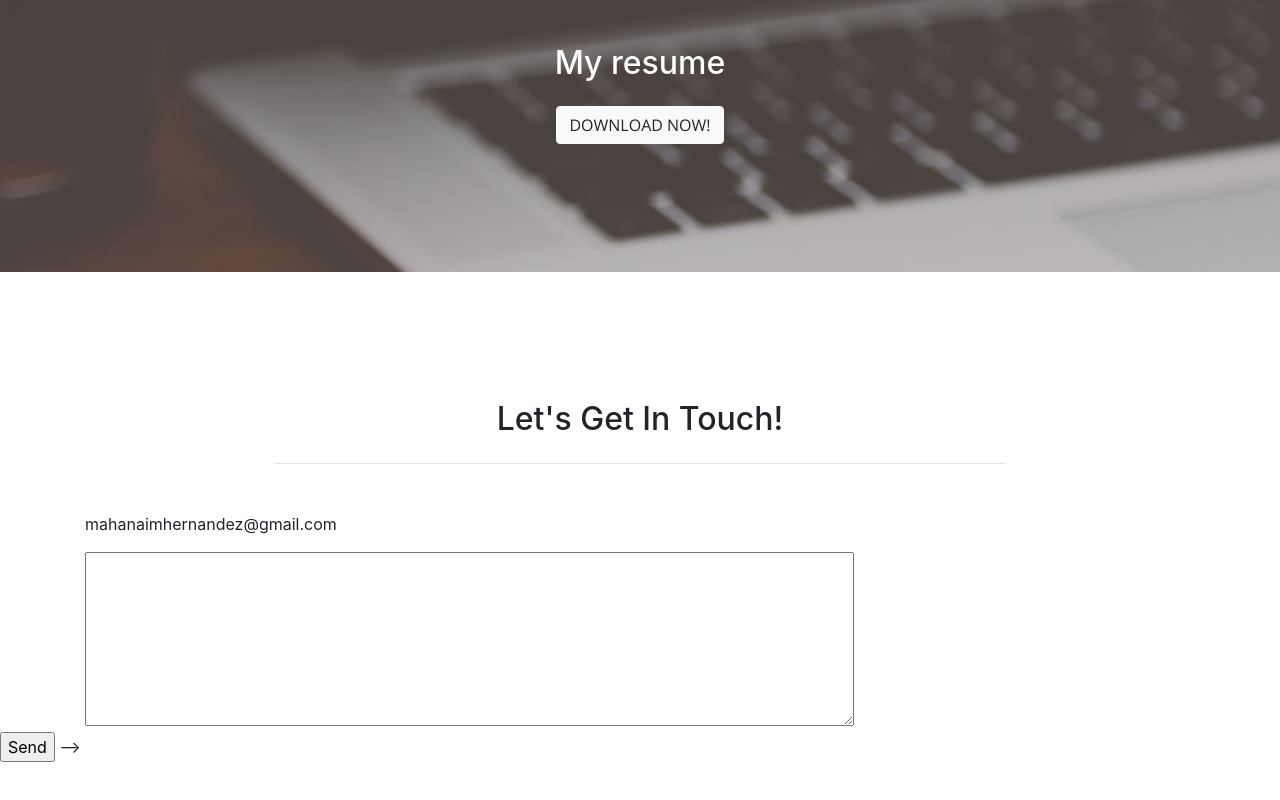
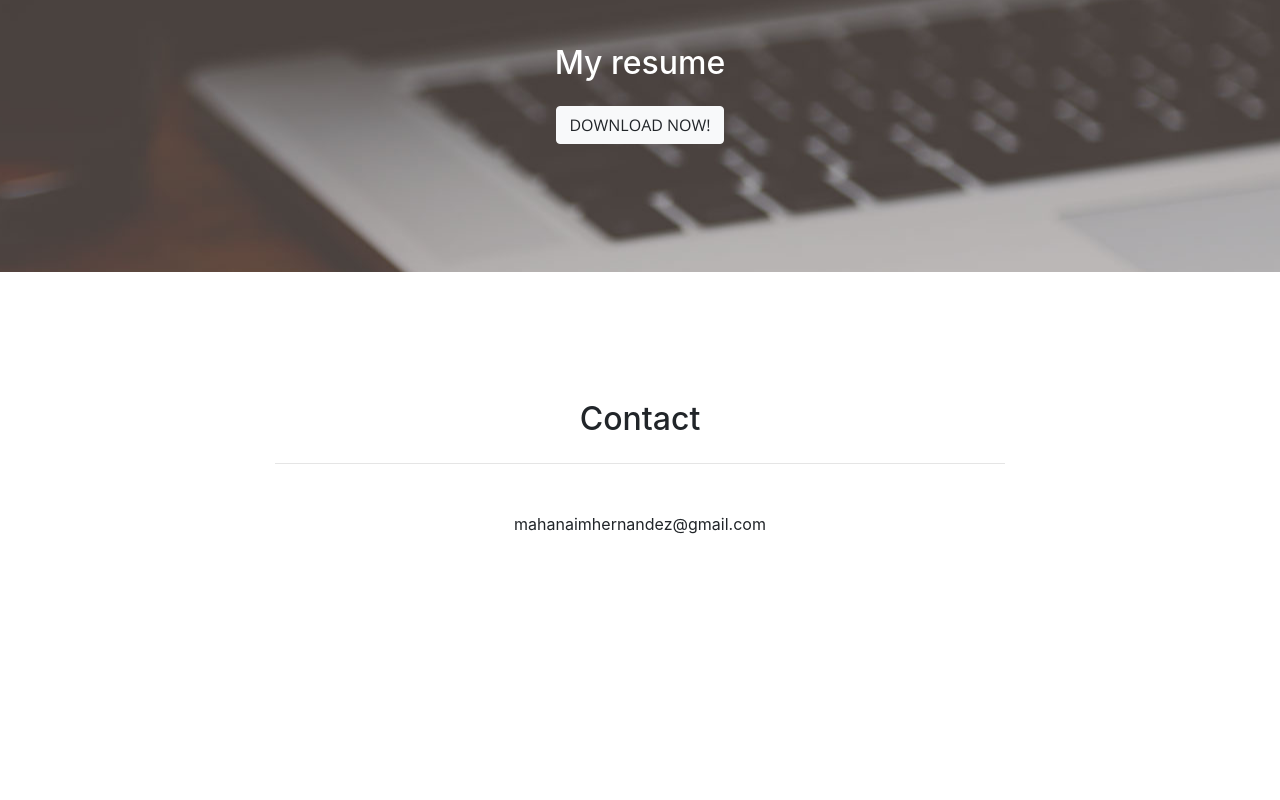
Before and after one commit to mahanaimh/mahanaimh.github.io, a website with bundled scripts: page index.html in a window 1280 px wide. Shown: the part 2336-3136 px from the top of the page. After the commit the page ends 3016 px from the top, so only its background shows below. Built offline with nearby package versions, Linux system fonts and the light colour scheme.

Commit message:
Remove the form from contact for now

```diff
--- a/index.html
+++ b/index.html
@@ -297,13 +297,15 @@
       <div class="container">
         <div class="row">
           <div class="col-lg-8 mx-auto text-center">
-            <h2 class="section-heading">Let's Get In Touch!</h2>
+            <!-- <h2 class="section-heading">Let's Get In Touch!</h2> -->
+            <h2 class="section-heading">Contact</h2>
             <hr class="my-4">
             <p class="mb-5"></p>
+            <p>mahanaimhernandez@gmail.com</p>
           </div>
         </div>
         <div>
-          <p>mahanaimhernandez@gmail.com</p>
+
         </div>
         <!-- <form action="emailMH.php" method="POST">
           <div class="email">
@@ -319,7 +321,6 @@
          <br>
           <div class="email">
               <h4>Message</h4>
-              <!-- <input type="text" name="message"class="form-display"rows="3"> -->
               <textarea name="message" id="" cols="73%" rows="7" ></textarea>
           </div>
           <input type="submit" name="submit" value="Send">
```
